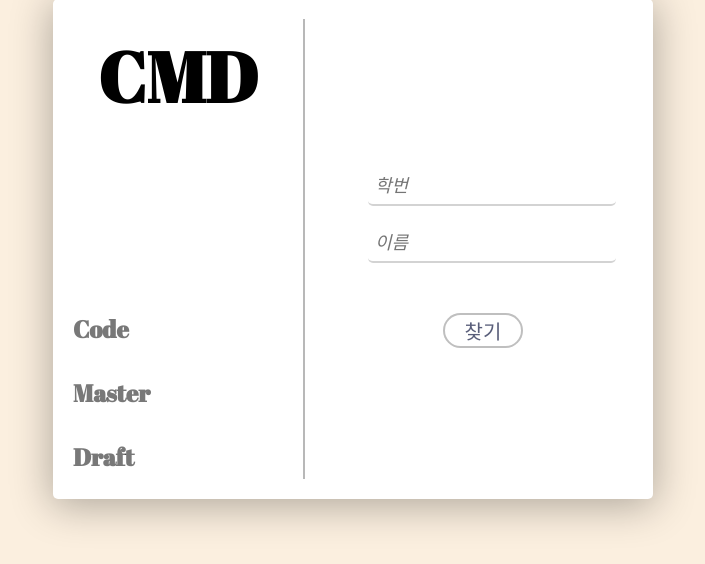
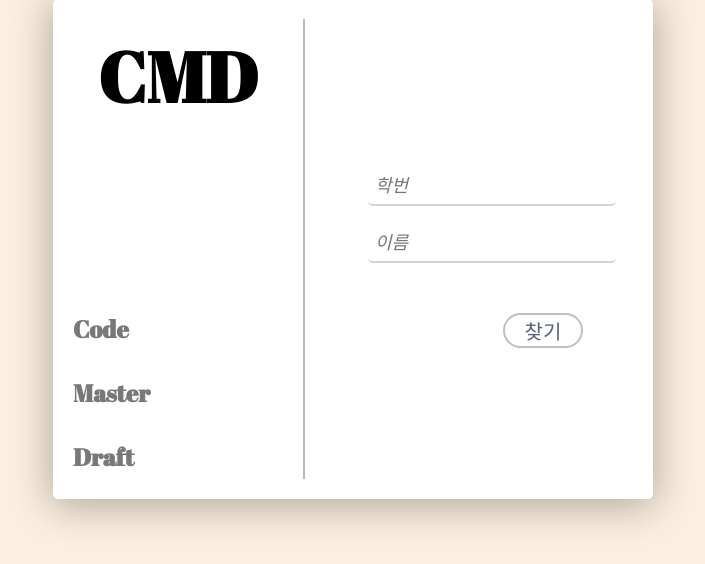
Before and after one commit to Kwon812/webTest, a PHP site: page /find_id.html in a window 1280 px wide. Shown: the part 137-701 px from the top of the page, without its empty margins (287-992 px from the left). Run offline with PHP 8.4, Linux system fonts and the light colour scheme.

Commit message:
Add files via upload

```diff
--- a/find_ps.css
+++ b/find_ps.css
@@ -51,9 +51,9 @@ h2{
 }
 .login_right{
     /*margin-left: 35px;*/
-    width: 290px;
+    width: 300px;
     height: 500px;
-    margin-right: 30px;
+    margin-right: 20px;
     /*float: left;*/
     /*margin: 10px;*/
     /*text-align: center;*/
@@ -83,7 +83,7 @@ h2{
 .button{
     float: right;
     margin-top: 50px;
-    margin-right: 100px;
+    margin-right: 50px;
     width: 80px;
     background-color: white;
     color: rgba(15, 22, 63, 0.69);
```
